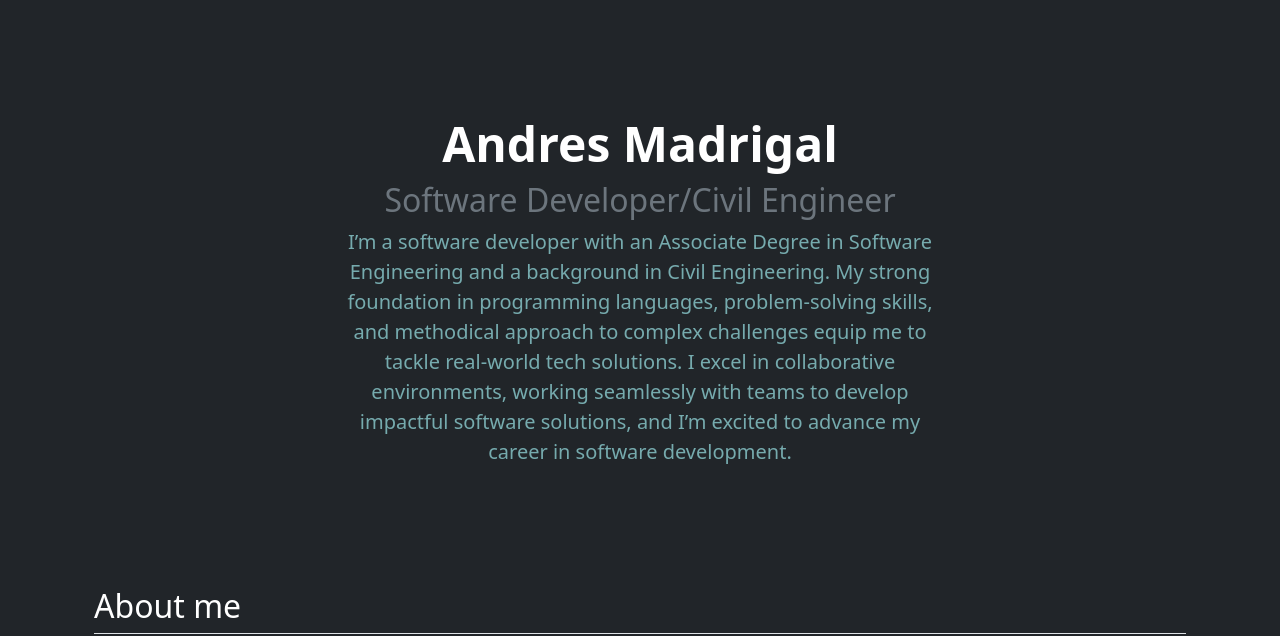
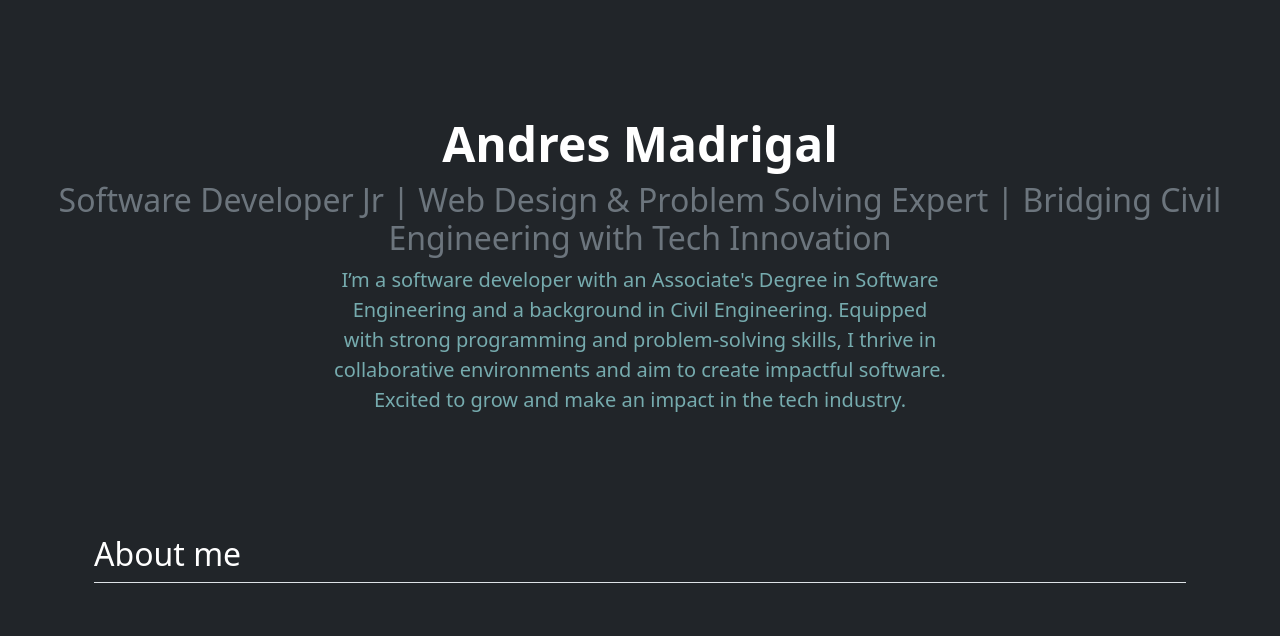
Before and after one commit to andresm90/portfolio, a plain HTML site: page index.html in a window 1280 px wide. Shown: the part 131-767 px from the top of the page. Drawn offline with nearby package versions, Linux system fonts and the light colour scheme.

Commit message:
change in summary, and adding first portfolio project blogweb

```diff
--- a/index.html
+++ b/index.html
@@ -44,12 +44,12 @@
         </div>
 
         <h1 class="display-5 fw-bold text-white">Andres Madrigal</h1>
-        <h2 >Software Developer/Civil Engineer</h2>
+        <h2 >Software Developer Jr | Web Design & Problem Solving Expert | Bridging Civil Engineering with Tech Innovation</h2>
         <div class="col-lg-6 mx-auto">
           <p class="fs-5 mb-4 teal-text">
-            I’m a software developer with an Associate Degree in Software Engineering and a background in Civil Engineering.
-            My strong foundation in programming languages, problem-solving skills, and methodical approach to complex challenges equip me to tackle real-world tech solutions.
-            I excel in collaborative environments, working seamlessly with teams to develop impactful software solutions, and I’m excited to advance my career in software development.
+            I’m a software developer with an Associate's Degree in Software Engineering and a background in Civil Engineering.
+            Equipped with strong programming and problem-solving skills, I thrive in collaborative environments and
+            aim to create impactful software. Excited to grow and make an impact in the tech industry.
           </p>
 
         </div>
```
Also changed, not shown: portfolio.html (+7 -0 lines), images/BLOGWEB.png (added).
